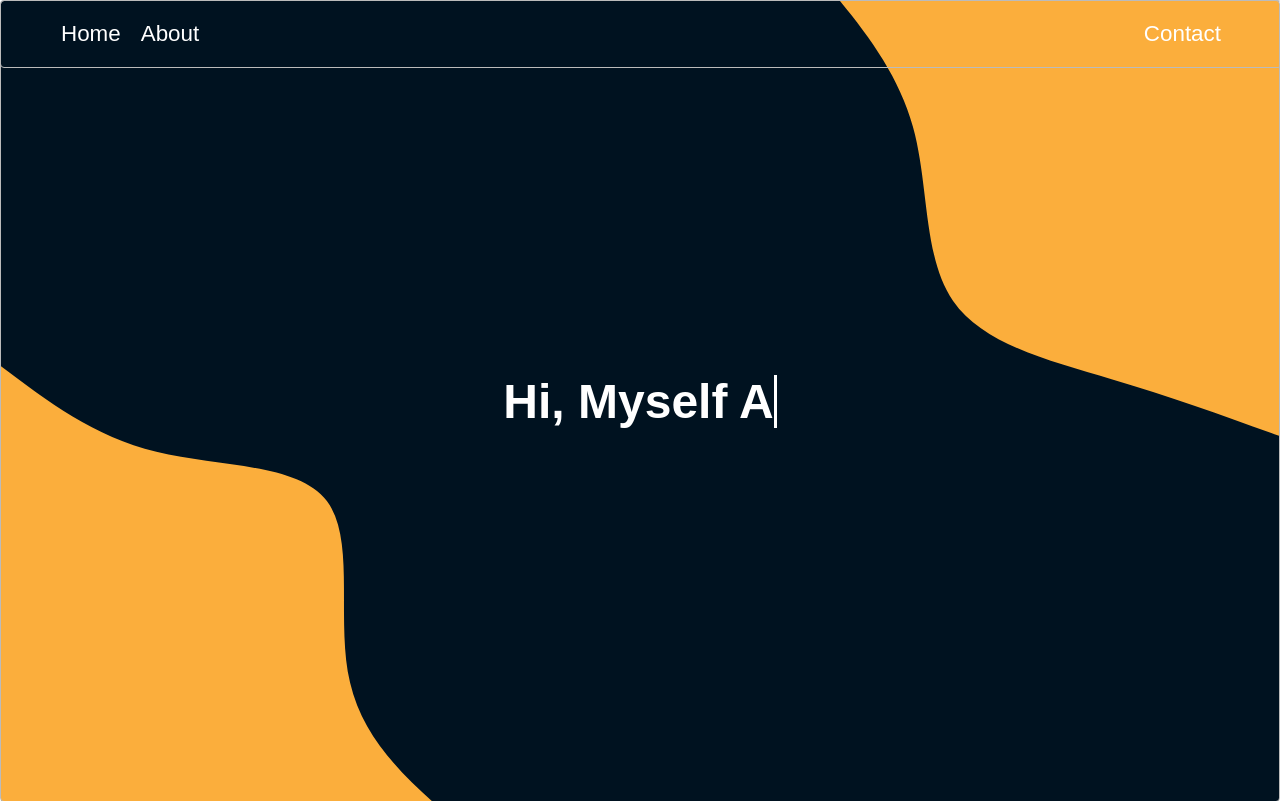
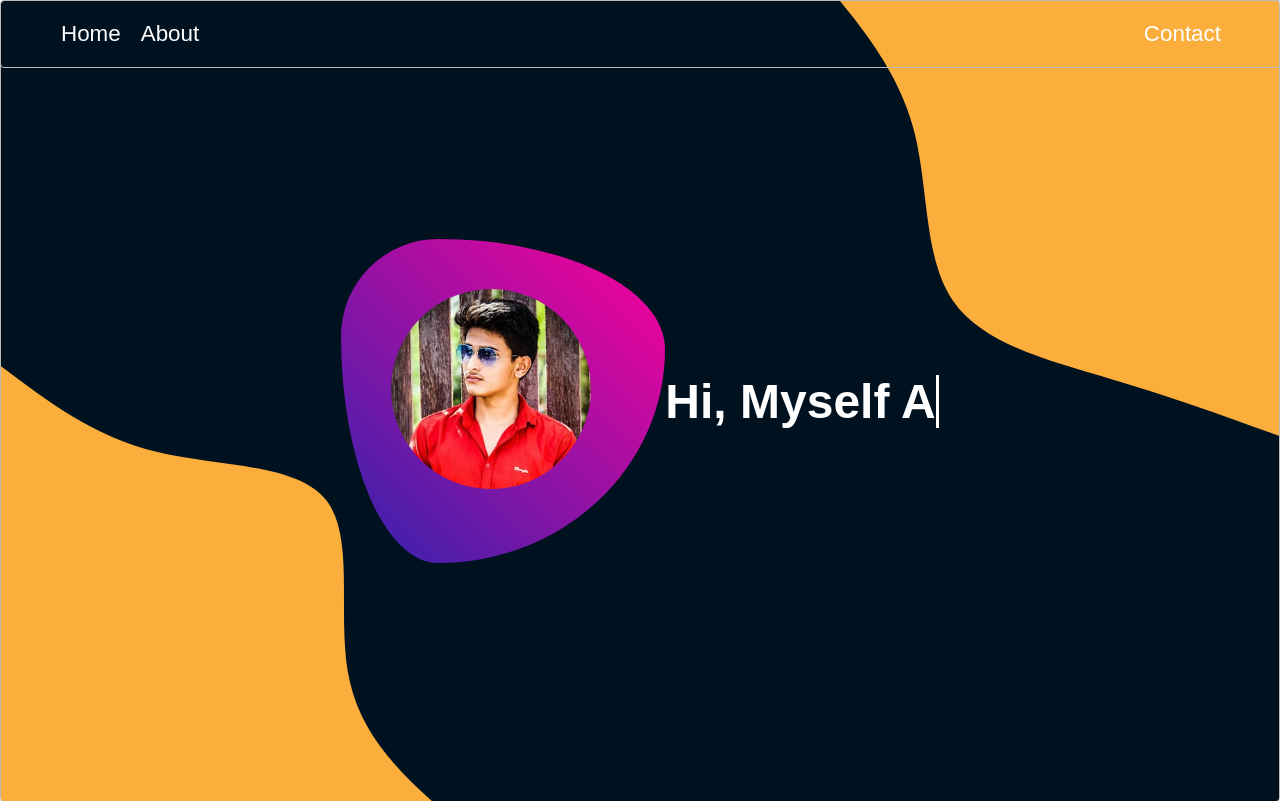
Before and after one commit to chavananiket38/portfolio-template, a plain HTML site: page index.html in a window 1280 px wide. Shown: the top 801 px of the page. Drawn offline with Linux system fonts and the light colour scheme.

Commit message:
new photo added

```diff
--- a/index.html
+++ b/index.html
@@ -1,7 +1,7 @@
 <!DOCTYPE html>
 <html>
 <head>
-  <title>Aniket Portfolio</title>
+  <title>Layout Master</title>
   <link rel="stylesheet" type="text/css" href="./style.css">
 </head>
 <body>
@@ -15,7 +15,12 @@
 </div>
 
   <div class="zone svg container">
-    <h2>
+    <div class="generator__shape">
+      <div>
+        <img src="./img/photo.jpeg" alt=""
+        style="width: 200px; height: 200px; align-self: center; margin: 50px; border-radius: 50%;"></div>
+    </div>
+    <h2 >
     <a href="" class="typewrite" data-period="2000"
     data-type='[ "Hi, Myself Aniket.", "I am Web developer.", "I Love Coding.", "I Love to explore tech." ]'>
       <span class="wrap"></span>
--- a/style.css
+++ b/style.css
@@ -33,9 +33,17 @@ body{
 .navbar{
     display: flex;
     list-style: none;
-    font-size: 0.7em;
+    font-size: .7em;
     margin: 0;
     padding: 10px;
+}
+
+.generator__shape {
+    width: 324px;
+    height: 324px;
+    background: #f09;
+    background-image: linear-gradient(45deg, #3023AE 0%, #f09 100%);
+    border-radius: 30% 70% 70% 30% / 30% 34% 66% 70% ;
 }
 
 li{
```
Also changed, not shown: img/photo.jpeg (added).
